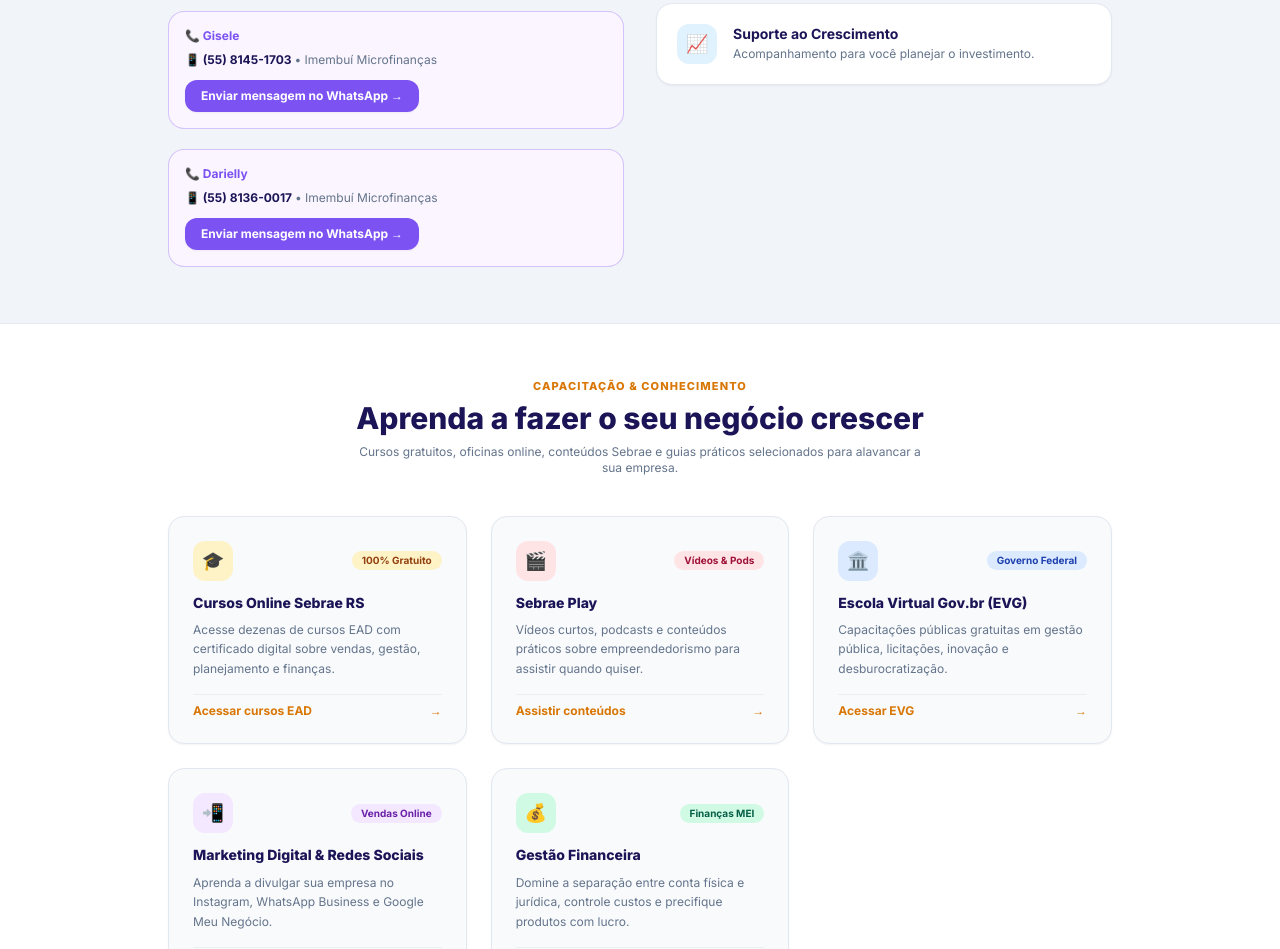
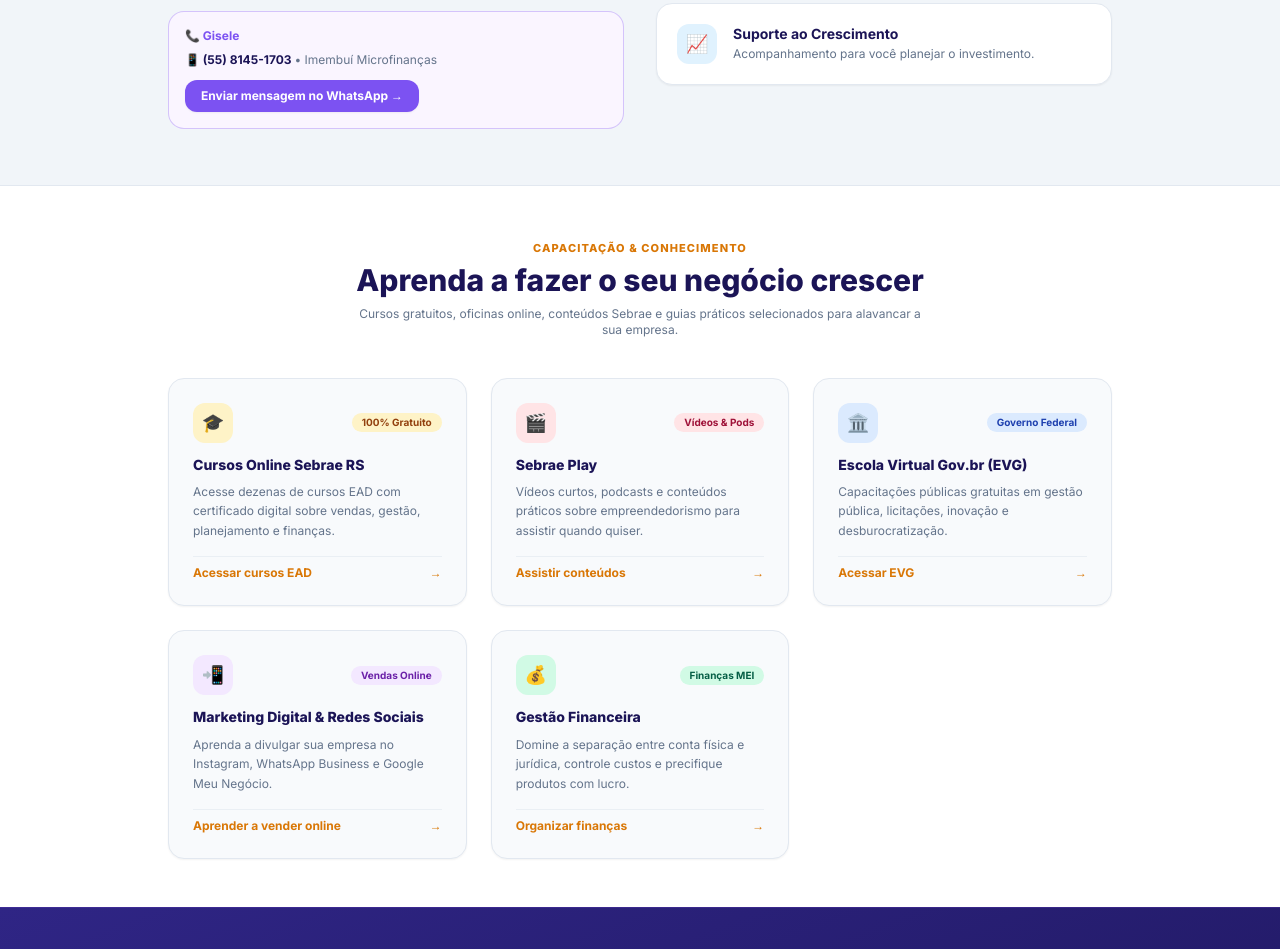
Before and after one commit to desenvolvimentopalmeira-sketch/empreendedorpalmeira, a plain HTML site: page index.html in a window 1280 px wide. Shown: the part 2369-3318 px from the top of the page. Drawn offline with nearby package versions, Linux system fonts and the light colour scheme.

Commit message:
Update index.html

```diff
--- a/index.html
+++ b/index.html
@@ -668,19 +668,7 @@
               </div>
             </div>
 
-            <div class="bg-purple-50 border border-smde-purple/30 p-4 rounded-2xl space-y-2">
-              <div class="flex items-center gap-2 text-smde-purple font-bold text-xs">
-                <span>📞 Darielly</span>
-              </div>
-              <div>
-                <p class="font-bold text-smde-navy text-xs">📱 (55) 8136-0017 <span class="font-normal text-slate-500">• Imembuí Microfinanças</span></p>
-              </div>
-              <div class="pt-1">
-                <a href="https://wa.me/555581360017?text=Olá,%20gostaria%20de%20agendar%20atendimento%20de%20Microcrédito." target="_blank" rel="noopener noreferrer" class="inline-flex items-center gap-2 px-4 py-2 rounded-xl bg-smde-purple hover:bg-purple-600 text-white font-bold text-xs shadow-sm transition-all">
-                  Enviar mensagem no WhatsApp →
-                </a>
-              </div>
-            </div>
+
 
           </div>
 
```
